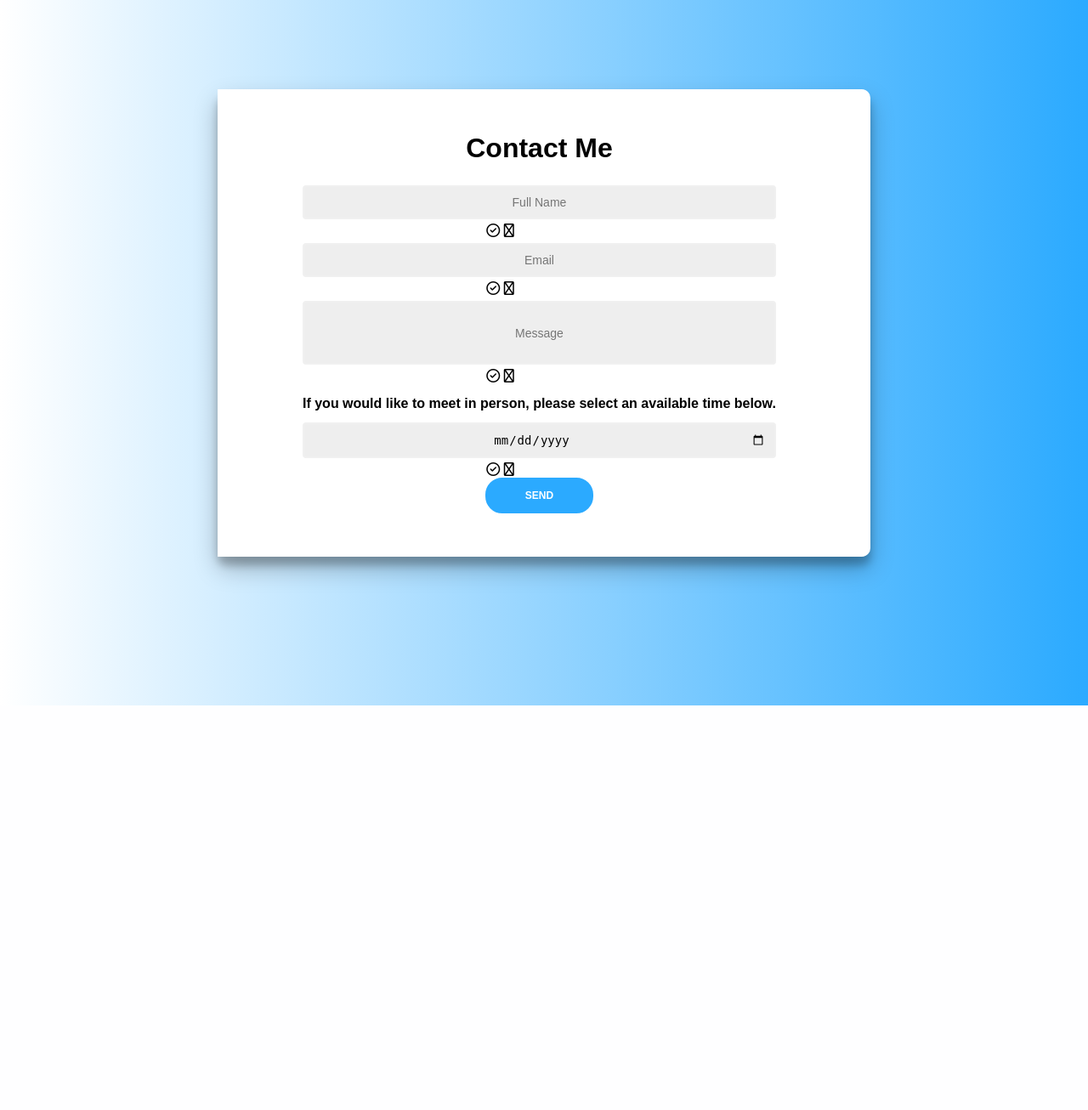
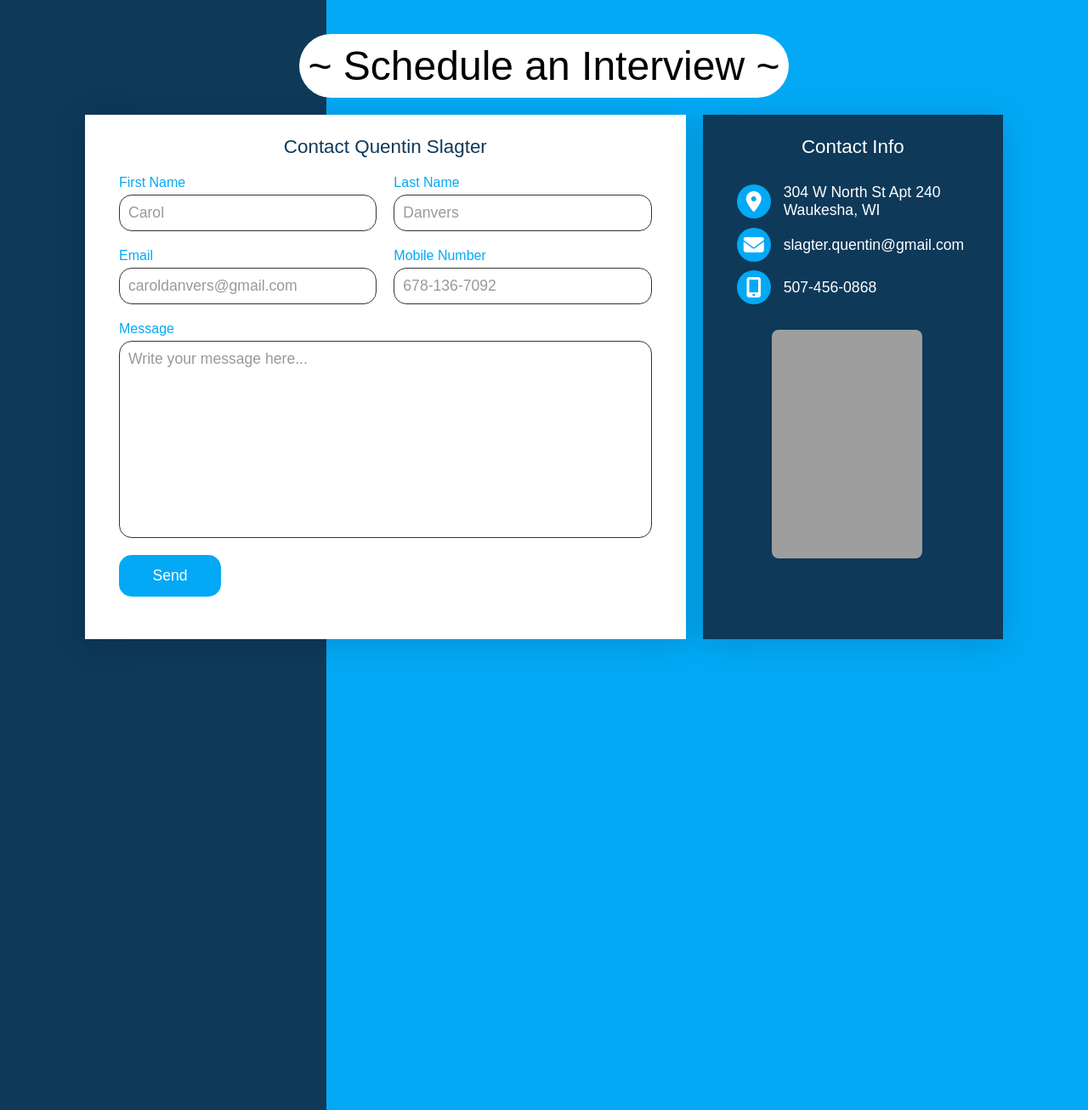
Before and after one commit to QuentinSlagter/Quentin-Slagter-s-Portfolio, a PHP site: page / in a window 1280 px wide. Shown: the whole page at 85% size. Before the commit the page ends 830 px from the top, so only its background shows below. Run offline with PHP 8.4, Linux system fonts and the light colour scheme; some libraries are stand-ins or nearby versions; grey boxes are pictures that could not be loaded.

Commit message:
updated the contact me html and css files

```diff
--- a/Contact Me/index.html
+++ b/Contact Me/index.html
@@ -12,41 +12,70 @@
 </head>
 
 <body>
-  <div class="container" id="container">
-    <div class="form-container contact-me-container">
-      <form action="#" class="form" id="form">
-        <h1>Contact Me</h1>
-        <div class="form-control">
-          <input type="text" placeholder="Full Name" id="fullName" />
-            <i class="far fa-check-circle"></i>
-            <i class="far fa-exclamation-circle"></i>
-            <small>Error Message</small>
+  <div class="contactMe">
+    <div class="title">
+      <h2>~ Schedule an Interview ~</h2>
+    </div>
+    <div class="box">
+      <div class="contact form">
+        <h3>Contact Quentin Slagter</h3>
+        <form>
+          <div class="formBox">
+            <div class="row50">
+              <div class="inputBox">
+                <span>First Name</span>
+                <input type="text" placeholder="Carol">
+              </div>
+              <div class="inputBox">
+                <span>Last Name</span>
+                <input type="text" placeholder="Danvers">
+              </div>
+            </div>
 
-        <div class="form-control">
-          <input type="email" placeholder="Email" id="email" />
-            <i class="far fa-check-circle"></i>
-            <i class="far fa-exclamation-circle"></i>
-            <small>Error Message</small>
+            <div class="row50">
+              <div class="inputBox">
+                <span>Email</span>
+                <input type="email" placeholder="caroldanvers@gmail.com">
+              </div>
+              <div class="inputBox">
+                <span>Mobile Number</span>
+                <input type="text" placeholder="678-136-7092">
+              </div>
+            </div>
+
+            <div class="row100">
+              <div class="inputBox">
+                <span>Message</span>
+                <textarea placeholder="Write your message here..." name="" id="" cols="30" rows="10"></textarea>
+              </div>
+            </div>
+
+            <div class="row150">
+              <div class="inputBox">
+                <input type="submit" value="Send">
+              </div>
+            </div>
+          </div>
+        </form>
+      </div>
+      <div class="contact info">
+        <h3>Contact Info</h3>
+        <div class="infoBox">
+          <div>
+            <span><i class="fas fa-map-marker-alt"></i> </span>
+            <p>304 W North St Apt 240 <br> Waukesha, WI</p>
+          </div>
+          <div>
+            <span><i class="fas fa-envelope"></i></span>
+            <a href="slagter.quentin@gmail.com"> slagter.quentin@gmail.com</a>
+          </div>
+          <div>
+            <span><i class="fas fa-mobile-alt"></i></span>
+            <a href="tel: 5074560868">507-456-0868</a>
+          </div>
         </div>
-
-        <div class="form-control">
-          <input type="text" placeholder="Message" id="message" />
-            <i class="far fa-check-circle"></i>
-            <i class="far fa-exclamation-circle"></i>
-            <small>Error Message</small>
-        </div>
-
-          <h2>If you would like to meet in person, please select an available time below.</h2>
-
-        <div class="form-control">
-          <input type="date" placeholder="Time" id="time" />
-            <i class="far fa-check-circle"></i>
-            <i class="far fa-exclamation-circle"></i>
-            <small>Error Message</small>
-        </div>
-        </div>
-        <button type="submit" class="send">Send</button>
-      </form>
+        <img src="../images/profile.jpg" alt="">
+      </div>
     </div>
   </div>
 </body>
--- a/Contact Me/main.js
+++ /dev/null
@@ -1,55 +0,0 @@
-const container = document.getElementById('container')
-const send = document.getElementsByClass('send')
-const form = document.getElementById('form')
-const fullName = document.getElementById('fullName')
-const email = document.getElementById('email')
-const message = document.getElementById('message')
-const time = document.getElementById('time')
-
-send.addEventListener('click', (e) => {
-  e.preventDefault();
-  checkInputs();
-})
-
-function checkInputs() {
-  const fullNameValue = fullName.value.trim();
-  const emailValue = email.value.trim();
-  const messageValue = message.value.trim();
-  const timeValue = time.value.trim();
-
-  if(fullNameValue === '') {
-    setErrorFor(fullName, 'Name cannot be blank')
-  } else {
-      setSuccessFor(fullName)
-  }
-
-  if(emailValue === '') {
-    setErrorFor(email, 'Email cannot be blank')
-  } else {
-      setSuccessFor(email)
-  }
-
-  if(messageValue === '') {
-    setErrorFor(message, 'Message cannot be blank')
-    } else {
-      setSuccessFor(message)
-    }
-
-  if(timeValue === '') {
-    setErrorFor(time, 'Time cannot be blank')
-    } else {
-      setSuccessFor(time)
-    }
-}
-
-function setErrorFor(input, message) {
-  const formControl = input.parentElement;
-  const small = formControl.querySelector('small');
-  small.innerText = message;
-  formControl.className = 'form-control error';
-}
-
-function setSuccessFor(input) {
-  const formControl = input.parentElement;
-  formControl.className = 'form-control success';
-}
--- a/Contact Me/style.css
+++ b/Contact Me/style.css
@@ -1,117 +1,219 @@
-/* Default Parameters */
-
 * {
+  margin: 0;
+  padding: 0;
   box-sizing: border-box;
+  font-family: 'Poppins', sans-serif;
 }
 
-/* html format modification */
+body {
+  background: linear-gradient(90deg, #0e3959 0%, #0e3959 30%, #03a9f5 30%, #03a9f5 100%);
+}
 
-body {
-  font-family: 'Montserrat', sans-serif;
-  background-image: linear-gradient(to left, #2baaff, #fff);
+.contactMe {
+  position: relative;
+  width: 100%;
+  padding: 40px 100px;
+}
+
+.contactMe .title {
   display: flex;
-  flex-direction: column;
   justify-content: center;
   align-items: center;
-  min-height: 100vh;
-  margin: -20px 0 50px;
+  font-size: 2em;
 }
 
-h1 {
-  font-weight: bold;
-  margin: 0;
-  padding-bottom: 20px;
+.contactMe .title h2 {
+  color: #000;
+  background-color: #fff;
+  padding: 10px 10px;
+  border-radius: 50px;
+  font-weight: 500;
 }
 
-#message {
-  min-height: 75px;
-  word-wrap: break-word;
-  word-break: normal;
+h3 {
+  margin-top: -15px;
 }
 
-h2 {
-  font-size: 16px;
+.box {
+  position: relative;
+  display: grid;
+  grid-template-columns: 2fr 1fr;
+  grid-template-rows:  5fr 4fr;
+  grid-template-areas:
+  "form info";
+  grid-gap: 20px;
+  margin-top: 20px;
 }
 
-/* Container Modifications */
-
-.container {
-  background: #fff;
-  border-radius: 10px;
-  box-shadow: 0 14px 28px rgba(0, 0, 0, 0.25), 0 10px 10px rgba(0, 0, 0, 0.22);
-  position: relative;
-  width: 768px;
-  max-width: 100%;
-  min-height: 550px;
+.form {
+  grid-area: form;
 }
 
-.form-container form {
+.info {
+  grid-area: info;
+}
+
+.contact {
+  padding: 40px;
   background: #fff;
+  box-shadow: 0 5px 35px rgba(0, 0, 0, 0.15);
+}
+
+.contact h3 {
   display: flex;
-  flex-direction: column;
   justify-content: center;
   align-items: center;
-  text-align: center;
-  padding: 20px 100px;
-  height: 100%;
+  color: #0e3959;
+  font-weight: 500;
+  font-size: 1.4em;
+  margin-bottom: 10px;
 }
 
-.form-container input {
-  background: #eee;
-  padding: 12px 15px;
-  margin: 5px 0;
-  width: 100%;
-  text-align: center;
-}
-
-.form-container {
-  position: absolute;
-  top: 0;
-  height: 100%;
-}
-
-/* Button Modifications */
-
-button {
-  border-radius: 20px;
-  border: 2px solid #2baaff;
-  background: #2baaff;
-  color: #fff;
-  font-size: 12px;
-  font-weight: bold;
-  padding: 12px 45px;
-  letter-spacing: 1pm;
-  text-transform: uppercase;
-}
-
-button:active {
-  transform: scale(0.95);
-}
-
-button:focus {
-  outline: none;
-}
-
-/* Success And Failure Inputs */
-
-.form-control input {
-  border: 2px solid #f0f0f0;
-  border-radius: 4px;
-  display: inherit;
-  font-size: 14px;
-  padding: 10px;
+.formBox {
+  position: relative;
   width: 100%;
 }
 
-.form-control.success input {
-  border-color: solid #14af00;
+.formBox .row50 {
+  display: flex;
+  gap: 20px;
 }
 
-.form-control.error input {
-  border-color: solid #ff0000;
+.inputBox {
+  display: flex;
+  flex-direction: column;
+  margin-bottom: 10px;
+  width: 50%;
 }
 
-.form-control small {
-  visibility: hidden;
-  position: center;
+.formBox .row100 .inputBox {
+  width: 100%;
 }
+
+.inputBox span {
+  color: #03a9f5;
+  margin-top: 10px;
+  margin-bottom: 5px;
+  font-weight: 500;
+}
+
+.inputBox input {
+  padding: 10px;
+  font-size: 1.1em;
+  outline: none;
+  border: 1px solid #333;
+  border-radius: 15px;
+}
+
+.inputBox textarea {
+  padding: 10px;
+  font-size: 1.1em;
+  outline: none;
+  border: 1px solid #333;
+  border-radius: 15px;
+  resize: none;
+  min-height: 220px;
+  margin-bottom: 10px;
+}
+
+.inputBox input[type="submit"] {
+  background: #03a9f5;
+  color: #fff;
+  border: none;
+  font-size: 1.1em;
+  max-width: 120px;
+  cursor: pointer;
+  padding: 14px 15px;
+}
+
+.inputBox ::placeholder {
+  color: #999;
+}
+
+.info {
+  background: #0e3959;
+}
+
+.info h3 {
+  color: #fff;
+  display: flex;
+  justify-content: center;
+  align-items: center;
+  margin-bottom: 30px;
+}
+
+.info .infoBox div {
+  display: flex;
+  align-items: center;
+  margin-bottom: 10px;
+}
+
+.info .infoBox div span {
+  min-width: 40px;
+  height: 40px;
+  color: #fff;
+  background: #03a9f5;
+  display: flex;
+  justify-content: center;
+  align-items: center;
+  font-size: 1.5em;
+  border-radius: 50%;
+  margin-right: 15px;
+}
+
+.info .infoBox div p {
+  color: #fff;
+  font-size: 1.1em;
+}
+
+.info .infoBox div a {
+  color: #fff;
+  text-decoration: none;
+  font-size: 1.1em;
+}
+
+.info img {
+  margin: 20px 15% 0 15%;
+  width: 65%;
+  height: 50%;
+  border-radius: 8px;
+}
+
+@media (max-width: 991px) {
+  body {
+    background: #03a9f5;
+  }
+  .contactMe {
+    padding: 20px;
+  }
+  h2 {
+    font-size: 30px;
+  }
+  .box {
+    position: relative;
+    display: grid;
+    grid-template-columns: 1fr;
+    grid-template-rows: auto;
+    grid-template-areas:
+    "form"
+    "info"
+    "pictures";
+  }
+  .pictureTriangle {
+    min-height: 300px;
+  }
+  .formBox .row50 {
+    display: flex;
+    gap: 0;
+    flex-direction: column;
+  }
+  .inputBox {
+    display: flex;
+    flex-direction: column;
+    margin-bottom: 10px;
+    width: 100%;
+  }
+  .contact {
+    padding: 30px;
+  }
+}
```
Also changed, not shown: 1 other file.
